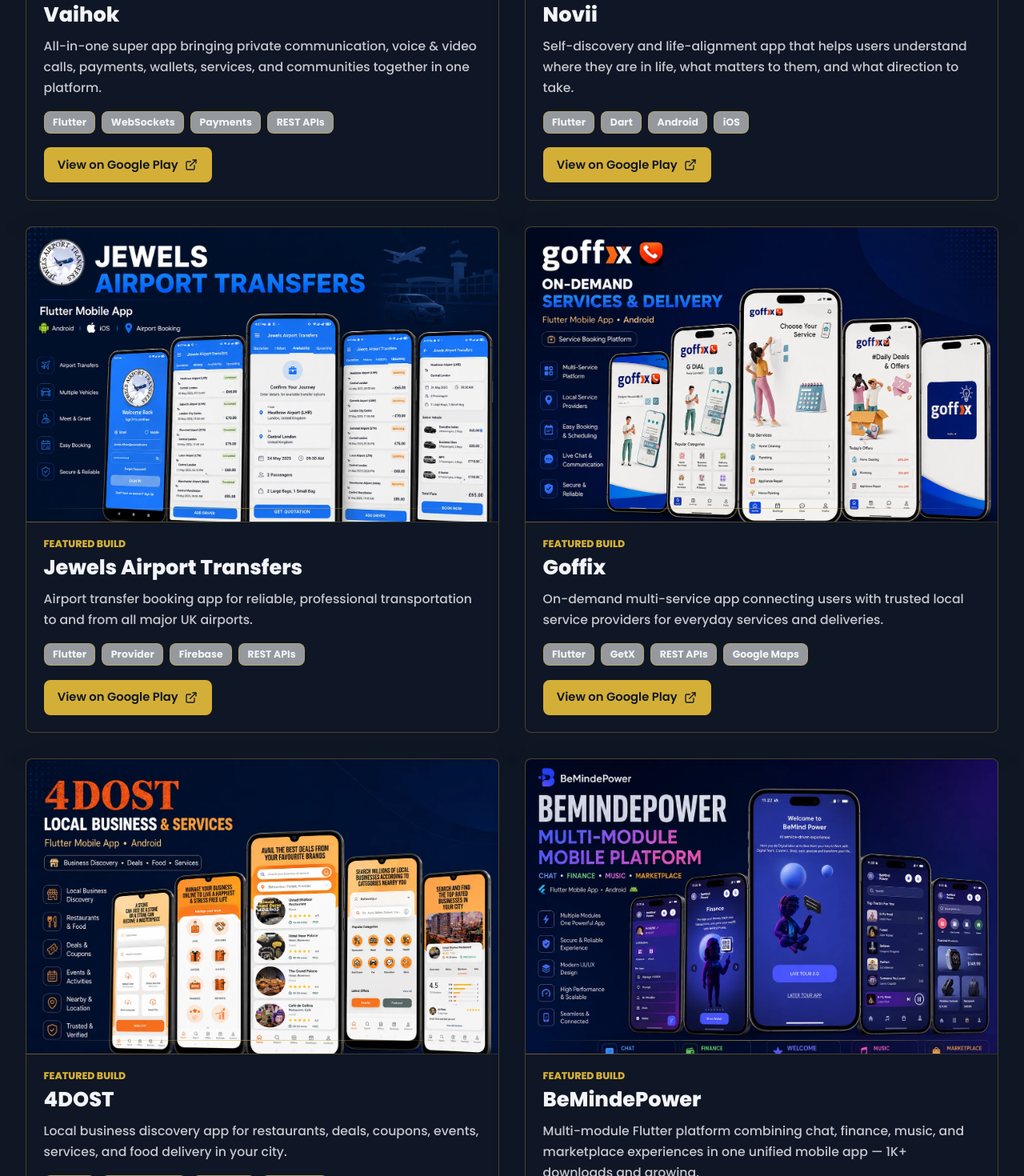
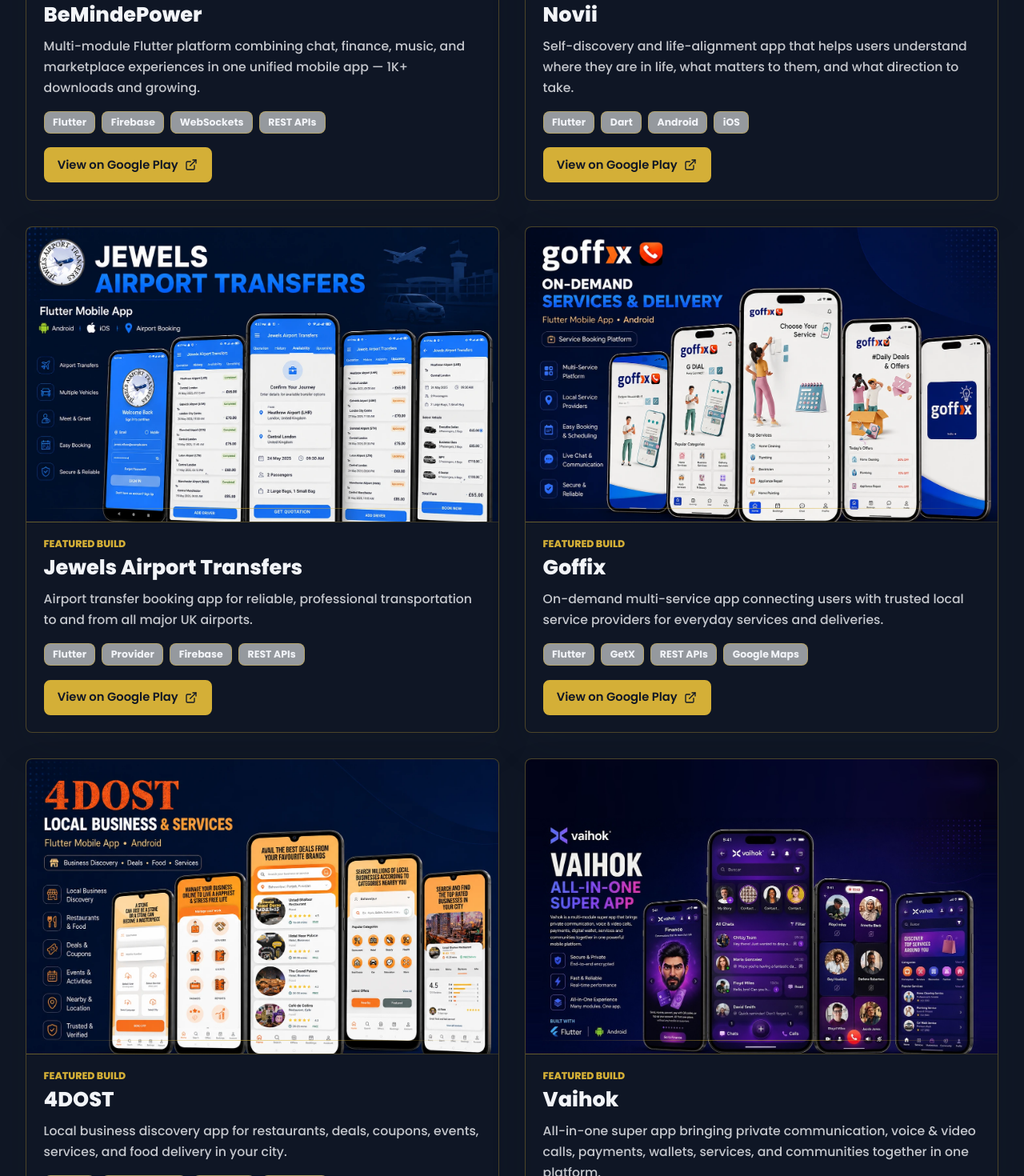
Before and after one commit to MuhammadHanif201/Portfolio-Hanif, a React (Create React App) app: page /projects in a window 1280 px wide. Shown: the part 860-2330 px from the top of the page at 80% size. Built offline with nearby package versions, Linux system fonts and the light colour scheme; a web font is replaced by a local one.

Commit message:
Update project order (BeMindePower first, Vaihok at id 6), update Vaihok Play Store link, change experience to 2+ years, comment out freelance entry

```diff
--- a/src/data/aboutData.js
+++ b/src/data/aboutData.js
@@ -1,6 +1,6 @@
 export const aboutData = {
     title: "Who I am",
-    description1: "Hi, I'm Muhammad Hanif, a Flutter Mobile App Developer with 4+ years of experience building Android and iOS apps.",
+    description1: "Hi, I'm Muhammad Hanif, a Flutter Mobile App Developer with 2+ years of experience building Android and iOS apps.",
     description2: "I help startups and businesses build custom Flutter apps, fix bugs, integrate Firebase and REST APIs, add new features, and publish apps to the Google Play Store and Apple App Store. I have built production-ready Android, iOS, and cross-platform mobile applications using Flutter and Dart — working with Firebase, REST APIs, authentication, payment gateways, push notifications, real-time features, maps, subscriptions, and third-party integrations. I handle complete app development workflows, including Figma-to-Flutter UI implementation, responsive design, backend integration, testing, debugging, performance optimization, and Google Play Store and Apple App Store deployment. I focus on clean, scalable code, responsive UI, and reliable solutions that support your business goals. Need help with a new app or an existing project? Feel free to message me — I'd be happy to discuss your ideas.",
     image: 1
 }
--- a/src/data/experienceData.js
+++ b/src/data/experienceData.js
@@ -30,13 +30,14 @@
         company: 'MindRind',
         location: 'Pakistan',
         jobtitle: 'Flutter Developer',
-        startYear: 'Sep 2024',
+        startYear: 'Nov 2024',
         endYear: 'Dec 2024',
         bullets: [
             'Built responsive Flutter UIs from Figma designs with clean, maintainable Dart code.',
             'Integrated REST APIs and Firebase services, fixed bugs, and improved app performance.',
         ],
     },
+    /*
     {
         id: 4,
         company: 'Self-Employed / Freelance',
@@ -50,4 +51,5 @@
             'Managed complete workflows — requirements, Figma-to-Flutter UI, backend integration, and store deployment.',
         ],
     },
+    */
 ]
--- a/src/data/headerData.js
+++ b/src/data/headerData.js
@@ -2,7 +2,7 @@
 import profileImage from '../assets/png/hanif-portfolio.png'
 
 const description =
-    '4+ years building high-performance cross-platform mobile apps with Flutter, Dart, Firebase, and REST APIs — from first commit to App Store and Play Store release.'
+    '2+ years building high-performance cross-platform mobile apps with Flutter, Dart, Firebase, and REST APIs — from first commit to App Store and Play Store release.'
 
 export const headerData = {
     name: 'Muhammad Hanif',
@@ -16,7 +16,7 @@
 }
 
 export const proofPoints = [
-    '4+ Years Experience',
+    '2+ Years Experience',
     'Flutter · Dart',
     'Firebase & REST APIs',
     'Android & iOS',
--- a/src/data/projectsData.js
+++ b/src/data/projectsData.js
@@ -13,19 +13,19 @@
 export const projectsData = [
     {
         id: 1,
-        projectName: 'Vaihok',
+        projectName: 'BeMindePower',
         projectDesc:
-            'All-in-one super app bringing private communication, voice & video calls, payments, wallets, services, and communities together in one platform.',
+            'Multi-module Flutter platform combining chat, finance, music, and marketplace experiences in one unified mobile app — 1K+ downloads and growing.',
         problem:
-            'Users juggle separate apps for messaging, calls, payments, services, and communities — Vaihok needed to unify them all in one secure, consistent mobile experience.',
+            'Bringing significantly different digital services — social chat, finance, music, and a marketplace — into a single mobile app without fragmenting the user experience.',
         built:
-            'A multi-module Flutter super app with end-to-end encrypted 1:1 and group chats, voice and video calls, secure payments and wallet functionality, a services marketplace, media and file sharing, location sharing, communities, channels, and cross-device sync.',
+            'A multi-module Flutter application with conversational and social features, finance functionality, music experiences, and marketplace workflows — responsive UI, API-driven data, real-time features, and smooth navigation between modules.',
         challenge:
-            'Maintaining a scalable, consistent Flutter experience across significantly different feature areas — real-time communication, financial features, and service workflows — within the same application.',
-        tags: ['Flutter', 'WebSockets', 'Payments', 'REST APIs'],
+            'Maintaining a consistent, scalable application structure while supporting very different feature areas within the same Flutter codebase.',
+        tags: ['Flutter', 'Firebase', 'WebSockets', 'REST APIs'],
         demo: 'https://play.google.com/store/apps/details?id=chat.bemindepower.bmpchat',
         demoLabel: 'on Google Play',
-        image: vaihok,
+        image: bemindepower,
     },
     {
         id: 2,
@@ -93,19 +93,19 @@
     },
     {
         id: 6,
-        projectName: 'BeMindePower',
+        projectName: 'Vaihok',
         projectDesc:
-            'Multi-module Flutter platform combining chat, finance, music, and marketplace experiences in one unified mobile app — 1K+ downloads and growing.',
+            'All-in-one super app bringing private communication, voice & video calls, payments, wallets, services, and communities together in one platform.',
         problem:
-            'Bringing significantly different digital services — social chat, finance, music, and a marketplace — into a single mobile app without fragmenting the user experience.',
+            'Users juggle separate apps for messaging, calls, payments, services, and communities — Vaihok needed to unify them all in one secure, consistent mobile experience.',
         built:
-            'A multi-module Flutter application with conversational and social features, finance functionality, music experiences, and marketplace workflows — responsive UI, API-driven data, real-time features, and smooth navigation between modules.',
+            'A multi-module Flutter super app with end-to-end encrypted 1:1 and group chats, voice and video calls, secure payments and wallet functionality, a services marketplace, media and file sharing, location sharing, communities, channels, and cross-device sync.',
         challenge:
-            'Maintaining a consistent, scalable application structure while supporting very different feature areas within the same Flutter codebase.',
-        tags: ['Flutter', 'Firebase', 'WebSockets', 'REST APIs'],
-        demo: 'https://play.google.com/store/apps/details?id=chat.bemindepower.bmpchat',
+            'Maintaining a scalable, consistent Flutter experience across significantly different feature areas — real-time communication, financial features, and service workflows — within the same application.',
+        tags: ['Flutter', 'WebSockets', 'Payments', 'REST APIs'],
+        demo: 'https://play.google.com/store/apps/details?id=app.vaihok.vaihoksuperapp.staging',
         demoLabel: 'on Google Play',
-        image: bemindepower,
+        image: vaihok,
     },
     {
         id: 7,
```
